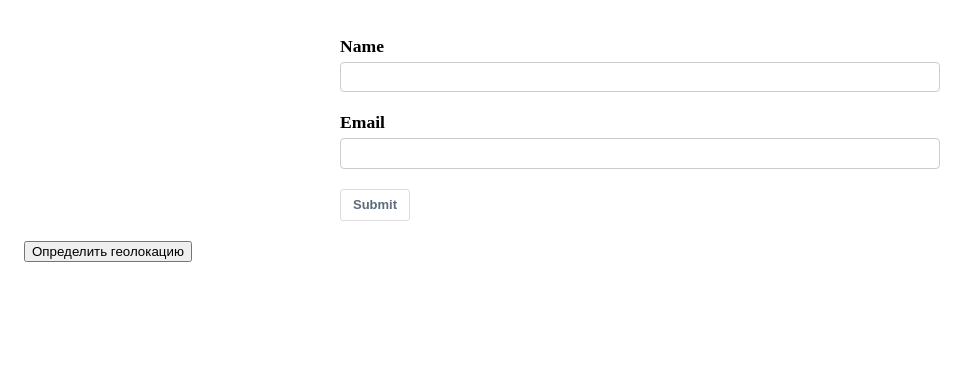
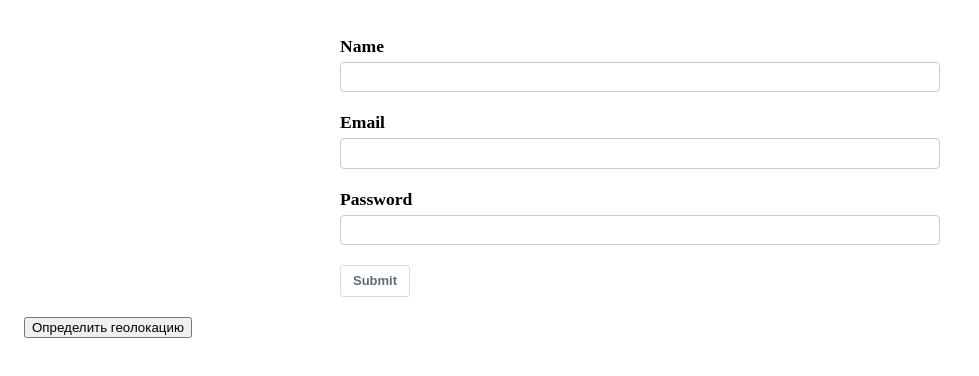
Before and after one commit to ururh/location, a plain HTML site: page index.html in a window 1280 px wide. Shown: the whole page, without its empty margins (0-979 px from the left). Drawn offline with nearby package versions, Linux system fonts and the light colour scheme.

Commit message:
Update index.html

```diff
--- a/index.html
+++ b/index.html
@@ -88,7 +88,27 @@
 
 
 
-<div id="mauticform_newcontact_submit" class="mauticform-row mauticform-button-wrapper mauticform-field-3">
+
+
+
+
+
+
+
+<div id="mauticform_newcontact_password" class="mauticform-row mauticform-password mauticform-field-3">
+  <label id="mauticform_label_newcontact_password" for="mauticform_input_newcontact_password" class="mauticform-label">Password</label>
+
+      <input type="password" name="mauticform[password]" value="" id="mauticform_input_newcontact_password" class="mauticform-input">
+
+  <span class="mauticform-errormsg" style="display:none;"></span>
+</div>
+
+
+
+
+
+
+<div id="mauticform_newcontact_submit" class="mauticform-row mauticform-button-wrapper mauticform-field-4">
   <button class="btn btn-default mauticform-button" name="mauticform[submit]" value="1" id="mauticform_input_newcontact_submit" type="submit">Submit</button>
 </div>
                   </div></div><input type="hidden" name="mauticform[formId]" id="mauticform_newcontact_id" value="1">
```
